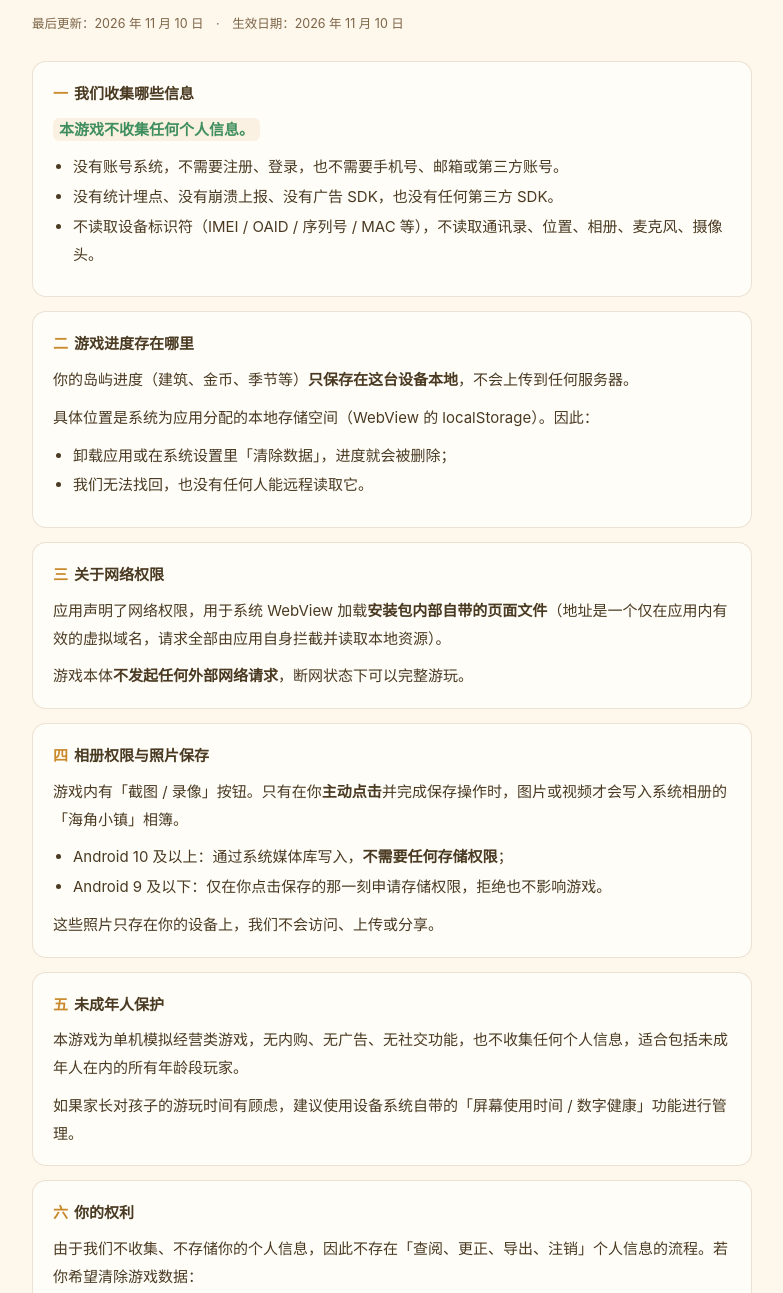
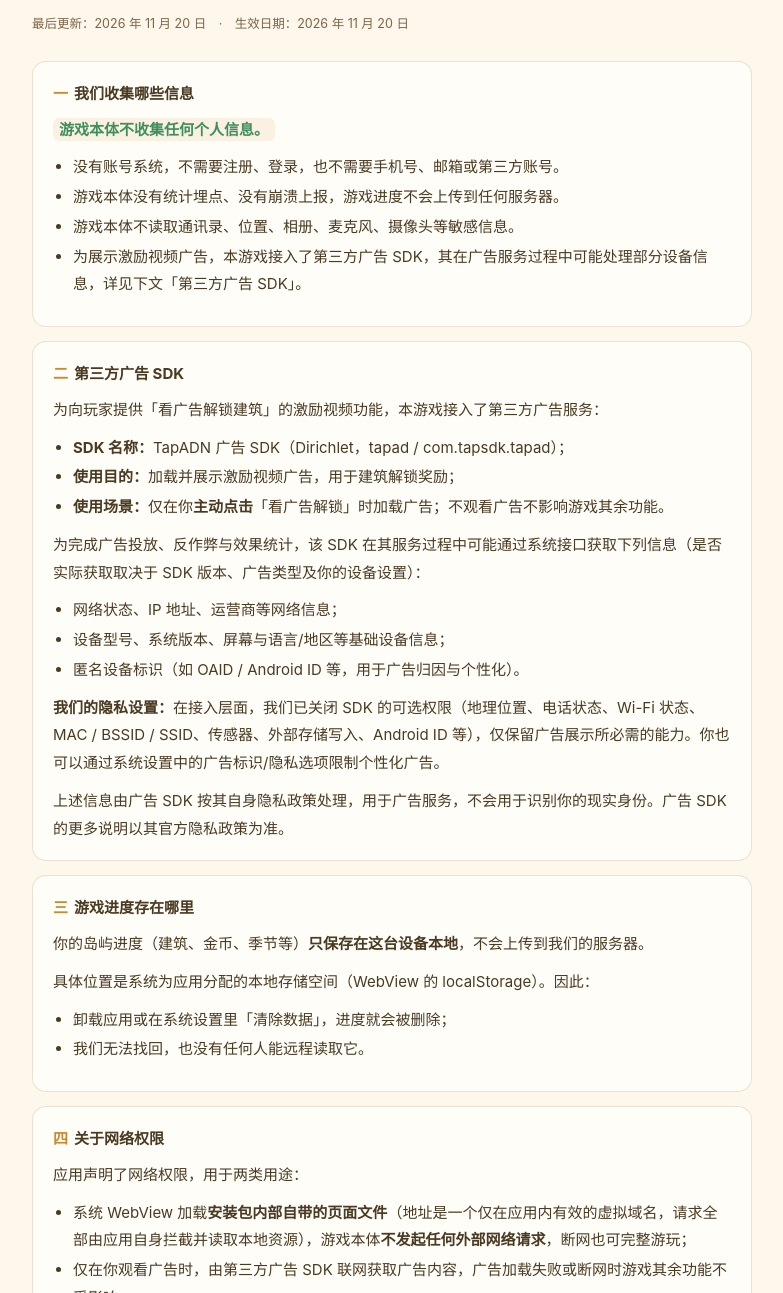
Before and after one commit to 520028wle-byte/seatown-privacy, a plain HTML site: page index.html in a window 1280 px wide. Shown: the part 67-1360 px from the top of the page, without its empty margins (248-1031 px from the left). Drawn offline with Linux system fonts and the light colour scheme.

Commit message:
更新隐私政策：声明 TapADN 广告 SDK

```diff
--- a/index.html
+++ b/index.html
@@ -45,22 +45,41 @@
 
   <header>
     <h1>《看得到海的小镇》隐私政策</h1>
-    <div class="sub">最后更新：2026 年 11 月 10 日　·　生效日期：2026 年 11 月 10 日</div>
+    <div class="sub">最后更新：2026 年 11 月 20 日　·　生效日期：2026 年 11 月 20 日</div>
   </header>
 
   <div class="card">
     <h2><span>一</span>我们收集哪些信息</h2>
-    <p><span class="hl ok">本游戏不收集任何个人信息。</span></p>
+    <p><span class="hl ok">游戏本体不收集任何个人信息。</span></p>
     <ul>
       <li>没有账号系统，不需要注册、登录，也不需要手机号、邮箱或第三方账号。</li>
-      <li>没有统计埋点、没有崩溃上报、没有广告 SDK，也没有任何第三方 SDK。</li>
-      <li>不读取设备标识符（IMEI / OAID / 序列号 / MAC 等），不读取通讯录、位置、相册、麦克风、摄像头。</li>
+      <li>游戏本体没有统计埋点、没有崩溃上报，游戏进度不会上传到任何服务器。</li>
+      <li>游戏本体不读取通讯录、位置、相册、麦克风、摄像头等敏感信息。</li>
+      <li>为展示激励视频广告，本游戏接入了第三方广告 SDK，其在广告服务过程中可能处理部分设备信息，详见下文「第三方广告 SDK」。</li>
     </ul>
   </div>
 
   <div class="card">
-    <h2><span>二</span>游戏进度存在哪里</h2>
-    <p>你的岛屿进度（建筑、金币、季节等）<b>只保存在这台设备本地</b>，不会上传到任何服务器。</p>
+    <h2><span>二</span>第三方广告 SDK</h2>
+    <p>为向玩家提供「看广告解锁建筑」的激励视频功能，本游戏接入了第三方广告服务：</p>
+    <ul>
+      <li><b>SDK 名称：</b>TapADN 广告 SDK（Dirichlet，tapad / com.tapsdk.tapad）；</li>
+      <li><b>使用目的：</b>加载并展示激励视频广告，用于建筑解锁奖励；</li>
+      <li><b>使用场景：</b>仅在你<b>主动点击</b>「看广告解锁」时加载广告；不观看广告不影响游戏其余功能。</li>
+    </ul>
+    <p>为完成广告投放、反作弊与效果统计，该 SDK 在其服务过程中可能通过系统接口获取下列信息（是否实际获取取决于 SDK 版本、广告类型及你的设备设置）：</p>
+    <ul>
+      <li>网络状态、IP 地址、运营商等网络信息；</li>
+      <li>设备型号、系统版本、屏幕与语言/地区等基础设备信息；</li>
+      <li>匿名设备标识（如 OAID / Android ID 等，用于广告归因与个性化）。</li>
+    </ul>
+    <p><b>我们的隐私设置：</b>在接入层面，我们已关闭 SDK 的可选权限（地理位置、电话状态、Wi-Fi 状态、MAC / BSSID / SSID、传感器、外部存储写入、Android ID 等），仅保留广告展示所必需的能力。你也可以通过系统设置中的广告标识/隐私选项限制个性化广告。</p>
+    <p>上述信息由广告 SDK 按其自身隐私政策处理，用于广告服务，不会用于识别你的现实身份。广告 SDK 的更多说明以其官方隐私政策为准。</p>
+  </div>
+
+  <div class="card">
+    <h2><span>三</span>游戏进度存在哪里</h2>
+    <p>你的岛屿进度（建筑、金币、季节等）<b>只保存在这台设备本地</b>，不会上传到我们的服务器。</p>
     <p>具体位置是系统为应用分配的本地存储空间（WebView 的 localStorage）。因此：</p>
     <ul>
       <li>卸载应用或在系统设置里「清除数据」，进度就会被删除；</li>
@@ -69,13 +88,16 @@
   </div>
 
   <div class="card">
-    <h2><span>三</span>关于网络权限</h2>
-    <p>应用声明了网络权限，用于系统 WebView 加载<b>安装包内部自带的页面文件</b>（地址是一个仅在应用内有效的虚拟域名，请求全部由应用自身拦截并读取本地资源）。</p>
-    <p>游戏本体<b>不发起任何外部网络请求</b>，断网状态下可以完整游玩。</p>
+    <h2><span>四</span>关于网络权限</h2>
+    <p>应用声明了网络权限，用于两类用途：</p>
+    <ul>
+      <li>系统 WebView 加载<b>安装包内部自带的页面文件</b>（地址是一个仅在应用内有效的虚拟域名，请求全部由应用自身拦截并读取本地资源），游戏本体<b>不发起任何外部网络请求</b>，断网也可完整游玩；</li>
+      <li>仅在你观看广告时，由第三方广告 SDK 联网获取广告内容，广告加载失败或断网时游戏其余功能不受影响。</li>
+    </ul>
   </div>
 
   <div class="card">
-    <h2><span>四</span>相册权限与照片保存</h2>
+    <h2><span>五</span>相册权限与照片保存</h2>
     <p>游戏内有「截图 / 录像」按钮。只有在你<b>主动点击</b>并完成保存操作时，图片或视频才会写入系统相册的「海角小镇」相簿。</p>
     <ul>
       <li>Android 10 及以上：通过系统媒体库写入，<b>不需要任何存储权限</b>；</li>
@@ -85,28 +107,29 @@
   </div>
 
   <div class="card">
-    <h2><span>五</span>未成年人保护</h2>
-    <p>本游戏为单机模拟经营类游戏，无内购、无广告、无社交功能，也不收集任何个人信息，适合包括未成年人在内的所有年龄段玩家。</p>
-    <p>如果家长对孩子的游玩时间有顾虑，建议使用设备系统自带的「屏幕使用时间 / 数字健康」功能进行管理。</p>
+    <h2><span>六</span>未成年人保护</h2>
+    <p>本游戏为单机模拟经营类游戏，无内购、无社交功能。游戏内包含激励视频广告，玩家可自主选择是否观看，观看广告仅用于解锁建筑，不涉及付费。</p>
+    <p>我们建议未成年人在监护人陪同下游玩，并谨慎点击广告内的跳转内容。家长可使用设备系统自带的「屏幕使用时间 / 数字健康」功能管理孩子的游玩时间。</p>
   </div>
 
   <div class="card">
-    <h2><span>六</span>你的权利</h2>
-    <p>由于我们不收集、不存储你的个人信息，因此不存在「查阅、更正、导出、注销」个人信息的流程。若你希望清除游戏数据：</p>
+    <h2><span>七</span>你的权利</h2>
+    <p>由于游戏本体不收集、不存储你的个人信息，因此不存在针对游戏本体的「查阅、更正、导出、注销」个人信息的流程。若你希望清除游戏数据：</p>
     <ul>
       <li>在系统设置 → 应用 → 《看得到海的小镇》→ 存储 → 清除数据；或</li>
       <li>直接卸载应用。</li>
     </ul>
+    <p>如你希望限制广告 SDK 对设备信息的使用，可通过系统设置中的广告/隐私相关选项进行调整。</p>
   </div>
 
   <div class="card">
-    <h2><span>七</span>政策更新</h2>
-    <p>如果后续版本新增了需要联网或收集信息的功能（例如云存档、排行榜），我们会在更新前修改本政策，并在游戏内和本页面同时说明。</p>
+    <h2><span>八</span>政策更新</h2>
+    <p>如果后续版本新增了需要联网或收集信息的功能（例如云存档、排行榜），或广告 SDK 的数据处理行为发生变化，我们会在更新前修改本政策，并在游戏内和本页面同时说明。</p>
     <p>本页面地址即为最新版本，建议以页面上的「最后更新」时间为准。</p>
   </div>
 
   <div class="card">
-    <h2><span>八</span>联系我们</h2>
+    <h2><span>九</span>联系我们</h2>
     <p>对本政策有任何疑问，可以通过 TapTap 该游戏页面下的「反馈」或开发者联系方式与我们联系。</p>
     <p>开发者：个人开发者　·　联系邮箱：<a href="mailto:520028wle@163.com">520028wle@163.com</a></p>
   </div>
```
